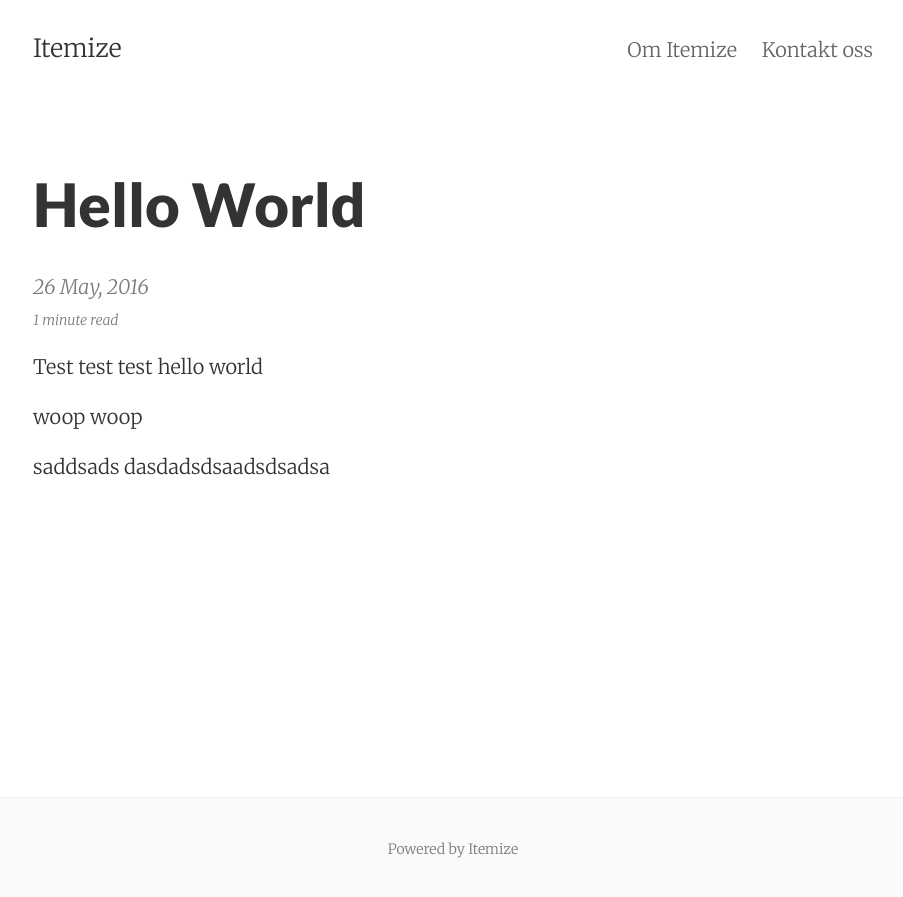
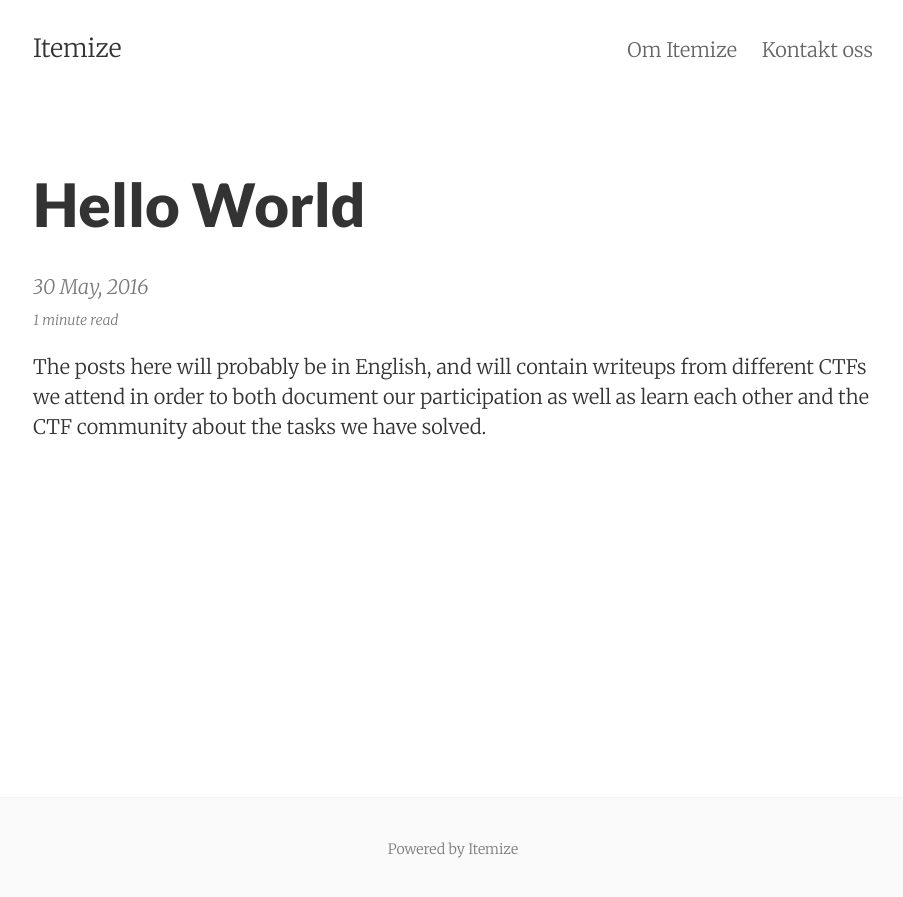
Before and after one commit to ItemizeNTNU/ItemizeNTNU.github.io, a Jekyll site: the page built from _posts/2016-05-26-Hello-world.markdown, in a window 1280 px wide. Shown: the top 897 px of the page, without its empty margins (187-1090 px from the left). Built offline with Jekyll 4.4.1, drawn with Linux system fonts in a browser that asks for light colours.

Commit message:
Update 2016-05-26-Hello-world.markdown

```diff
--- a/_posts/2016-05-26-Hello-world.markdown
+++ b/_posts/2016-05-26-Hello-world.markdown
@@ -1,16 +1,9 @@
 ---
 layout: post
 title: Hello World
-date: 2016-05-26 14:09:00 +0200
-summary: Hello World!
+date: 2016-05-30 21:08:00 +0200
+summary: The posts here will probably be in English, and will contain writeups from different CTFs we attend in order to both document our participation as well as learn each other and the CTF community about the tasks we have solved.
 categories: post
 ---
 
-
-Test test test
-hello world
-
-woop woop
-
-saddsads
-dasdadsdsaadsdsadsa
+The posts here will probably be in English, and will contain writeups from different CTFs we attend in order to both document our participation as well as learn each other and the CTF community about the tasks we have solved.
```
